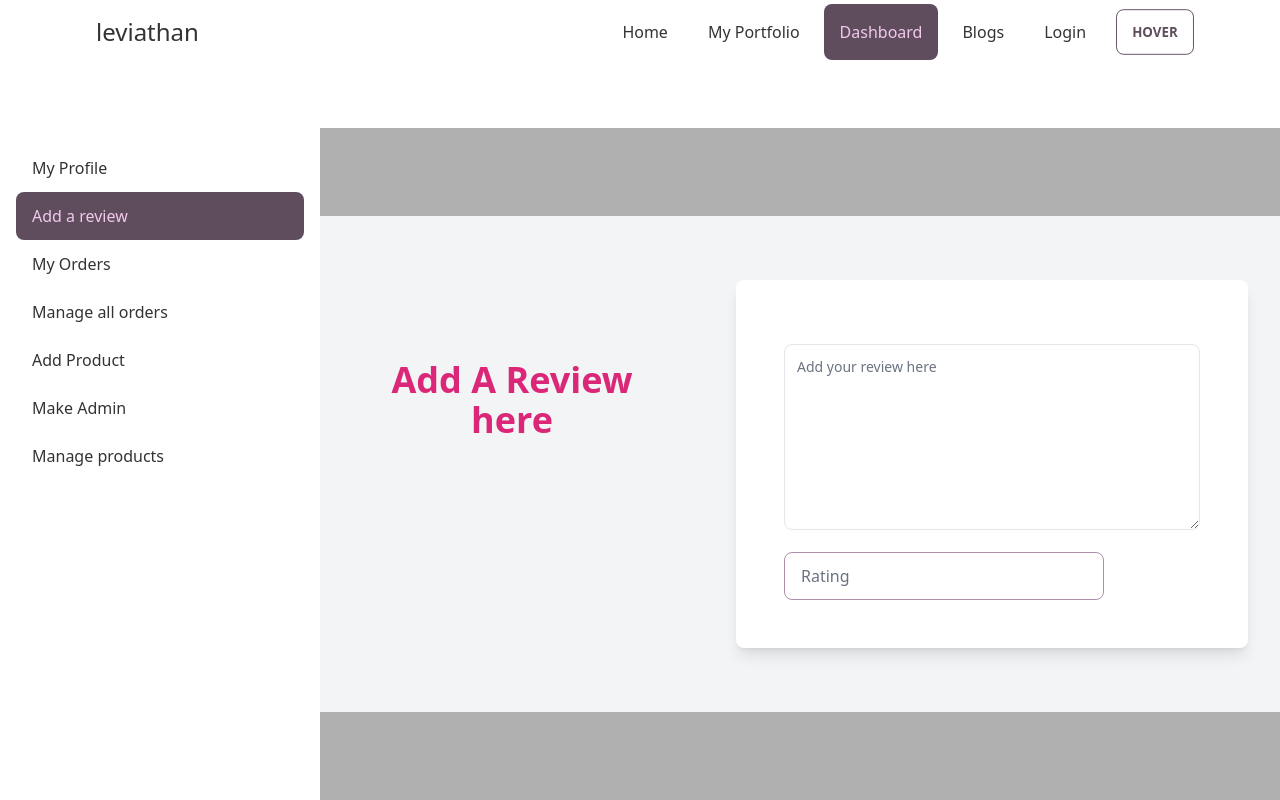
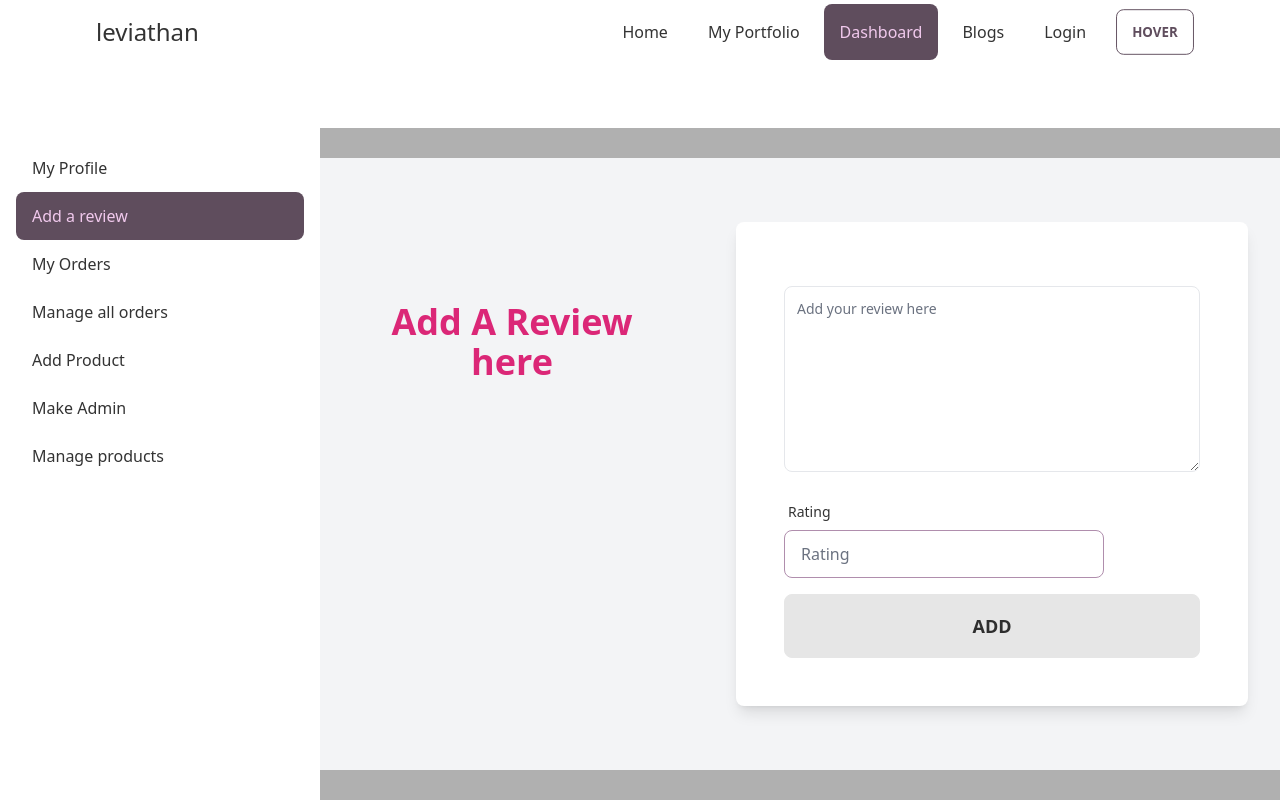
Before and after one commit to Raiyan109/manufacturer-website, a React (Create React App) app: page /dashboard/add-review in a window 1280 px wide. Built offline with nearby package versions, Linux system fonts and the light colour scheme; no server answers.

Commit message:
display user info in purchase page done

```diff
--- a/src/Pages/Dashboard/AddReview.js
+++ b/src/Pages/Dashboard/AddReview.js
@@ -5,8 +5,8 @@ const AddReview = () => {
 
     const { register, handleSubmit, reset } = useForm();
 
-    const onSubmit = async () => {
-
+    const onSubmit = (data) => {
+        console.log(data);
     }
     return (
 
@@ -15,36 +15,34 @@ const AddReview = () => {
             <div class="max-w-screen-xl px-4 py-16 mx-auto sm:px-6 lg:px-8">
                 <div class="grid grid-cols-1 gap-x-16 gap-y-8 lg:grid-cols-5">
                     <div class="lg:py-12 lg:col-span-2">
-
-
                         <div class="mt-8">
                             <p class="text-4xl font-bold text-pink-600 text-center"> Add A Review here </p>
-
-
                         </div>
                     </div>
-
                     <div class="p-8 bg-white rounded-lg shadow-lg lg:p-12 lg:col-span-3">
-                        <form action="" class="space-y-4">
-
-
+                        <form onSubmit={handleSubmit(onSubmit)} class="space-y-4">
                             <div class="grid grid-cols-1 gap-4 sm:grid-cols-2">
-
                             </div>
-
-
-
                             <div>
                                 <label class="sr-only" for="message">Message</label>
                                 <textarea
+                                    {...register("message")}
                                     class="w-full p-3 text-sm border-gray-200 rounded-lg"
                                     placeholder="Add your review here"
                                     rows="8"
                                     id="message"
                                 ></textarea>
                             </div>
+                            <div className="form-control">
+                                <label class='label'>
+                                    <span class='label-text'>Rating</span>
+                                </label>
+                                <input type="text" {...register("rating")} placeholder="Rating" class="input input-bordered input-info w-full max-w-xs" />
+                            </div>
+                            <div className="form-control">
+                                <button type='submit' class="btn btn-xs sm:btn-sm md:btn-md lg:btn-lg">Add</button>
+                            </div>
 
-                            <input type="text" placeholder="Rating" class="input input-bordered input-info w-full max-w-xs" />
                         </form>
                     </div>
                 </div>
--- a/src/Pages/Home/Purchase.js
+++ b/src/Pages/Home/Purchase.js
@@ -1,11 +1,20 @@
 import React, { useEffect, useState } from 'react';
+import { useAuthState } from 'react-firebase-hooks/auth';
 import { useQuery } from 'react-query';
 import { useParams } from 'react-router-dom';
+import auth from '../../firebase.init';
 import Loading from '../Shared/Loading';
 
 const Purchase = () => {
     const { id } = useParams()
     const [purchase, setPurchase] = useState([])
+
+    const [user, loading, error] = useAuthState(auth);
+
+    const userInfo = {
+        userName: user.displayName,
+        email: user.email
+    }
 
     useEffect(() => {
         fetch(`http://localhost:5000/part/${id}`)
@@ -53,6 +62,8 @@ const Purchase = () => {
                 <p class="mt-1 text-xs font-medium uppercase">
                     Min. Order Quantity: {purchase.minimumOrderQuantity}
                 </p>
+                <p className='text-xl mt-2'>User's Name: {user?.displayName}</p>
+                <p className='text-xl mt-2'>User's Email: {user?.email}</p>
             </div>
 
         </div>
```
